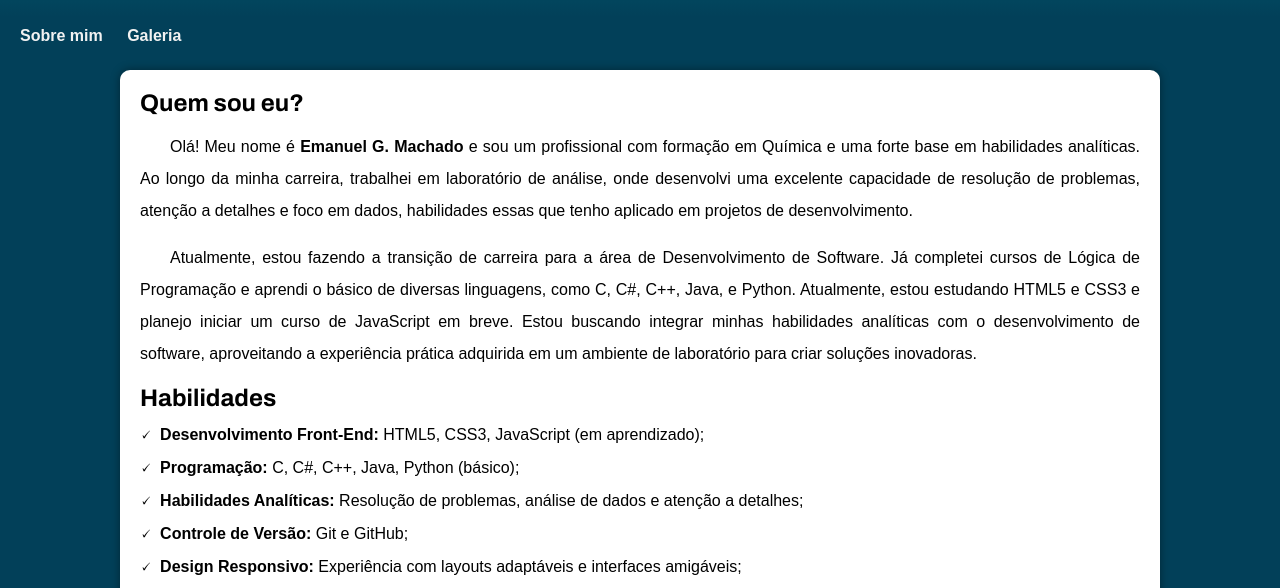
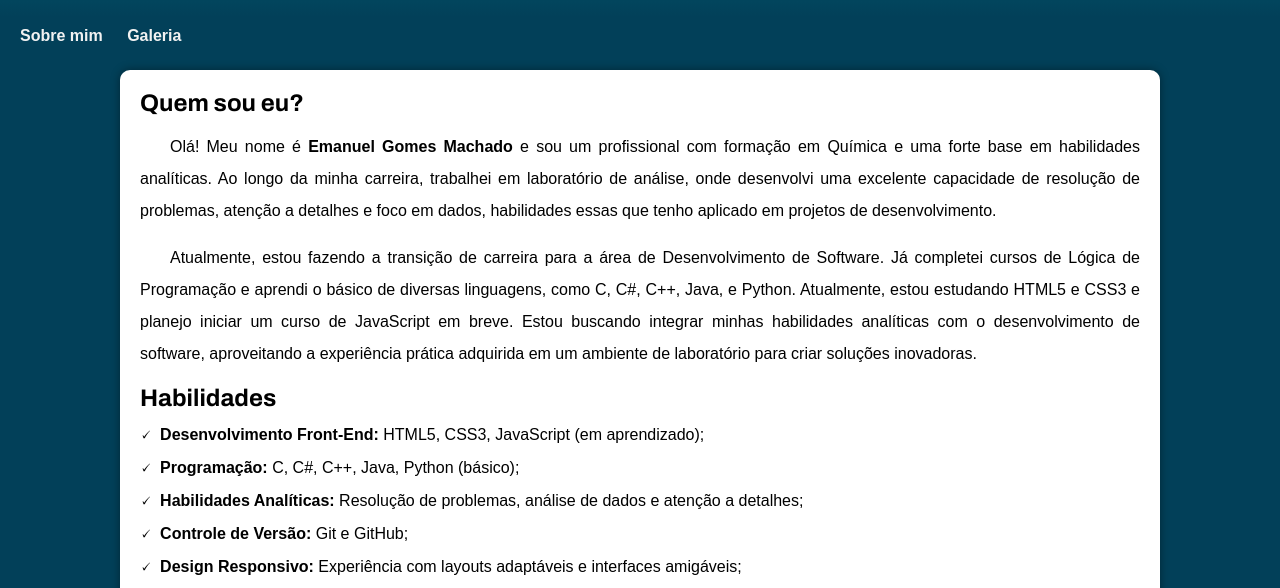
Before and after one commit to EmanuelGMachado/Curriculo_Emanuel, a plain HTML site: page index.html in a window 1280 px wide. Shown: the part 179-767 px from the top of the page. Drawn offline with Linux system fonts and the light colour scheme.

Commit message:
Update index.html

```diff
--- a/index.html
+++ b/index.html
@@ -20,7 +20,7 @@
         <section class="apresentacao">
             <h2>Quem sou eu?</h2>
             <p>
-                Olá! Meu nome é <strong>Emanuel G. Machado</strong> e sou um profissional com formação em Química e uma forte base em habilidades analíticas. Ao longo da minha carreira, trabalhei em laboratório de análise, onde desenvolvi uma excelente capacidade de resolução de problemas, atenção a detalhes e foco em dados, habilidades essas que tenho aplicado em projetos de desenvolvimento.
+                Olá! Meu nome é <strong>Emanuel Gomes Machado</strong> e sou um profissional com formação em Química e uma forte base em habilidades analíticas. Ao longo da minha carreira, trabalhei em laboratório de análise, onde desenvolvi uma excelente capacidade de resolução de problemas, atenção a detalhes e foco em dados, habilidades essas que tenho aplicado em projetos de desenvolvimento.
             </p>
             <p>
                 Atualmente, estou fazendo a transição de carreira para a área de Desenvolvimento de Software. Já completei cursos de Lógica de Programação e aprendi o básico de diversas linguagens, como C, C#, C++, Java, e Python. Atualmente, estou estudando HTML5 e CSS3 e planejo iniciar um curso de JavaScript em breve. Estou buscando integrar minhas habilidades analíticas com o desenvolvimento de software, aproveitando a experiência prática adquirida em um ambiente de laboratório para criar soluções inovadoras.
```
